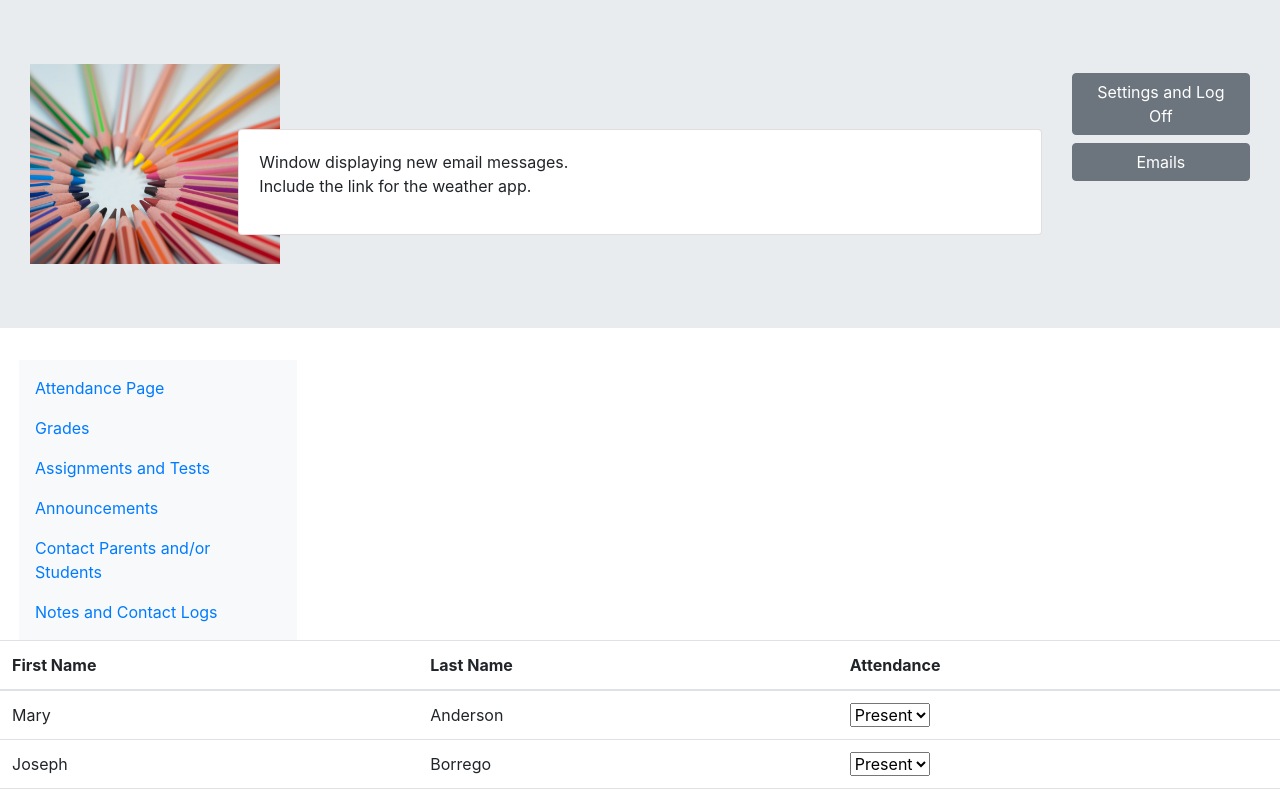
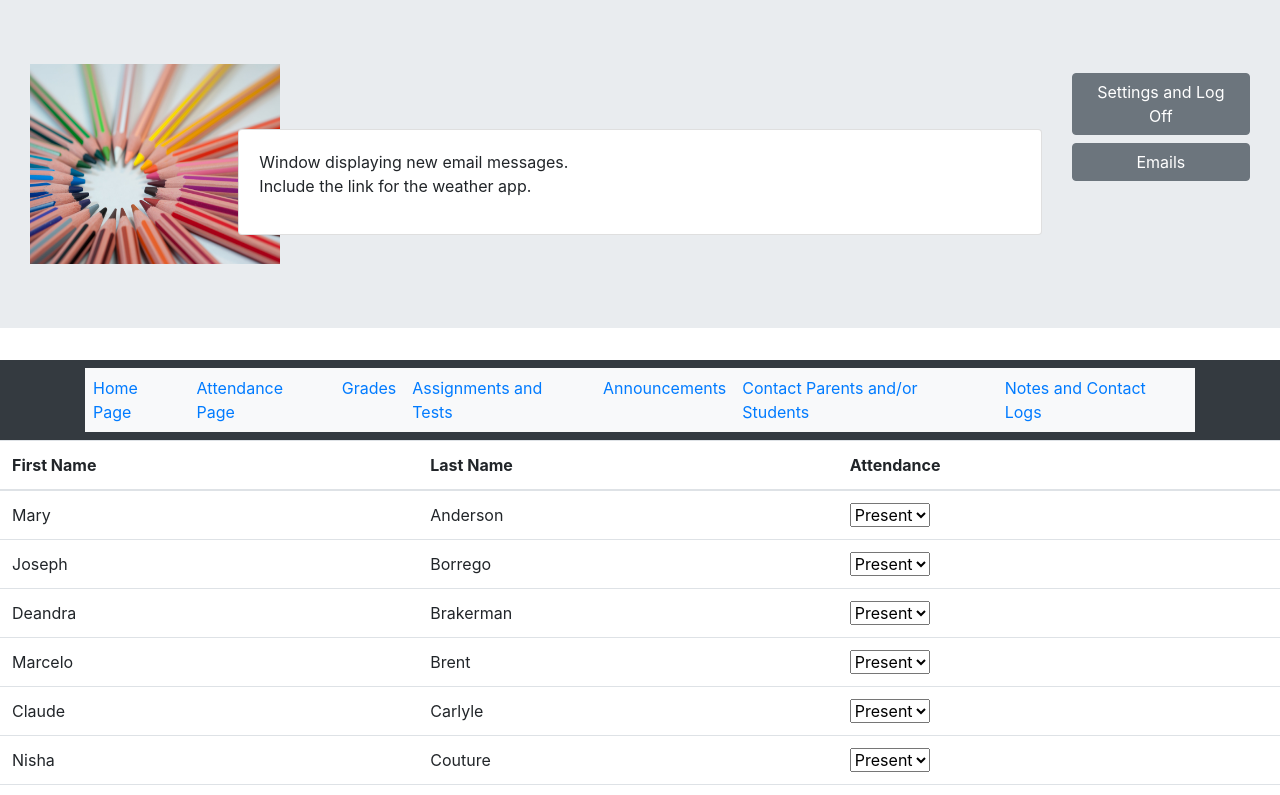
Before and after one commit to evangelinedrink/Portfolio_Project_React, a React (Create React App) app: page /attendance in a window 1280 px wide. Shown: the top 795 px of the page. Built offline with nearby package versions, Linux system fonts and the light colour scheme.

Commit message:
Calendar in home page

```diff
--- a/package.json
+++ b/package.json
@@ -8,6 +8,7 @@
     "@testing-library/user-event": "^12.1.10",
     "bootstrap": "4.5.2",
     "react": "^17.0.2",
+    "react-calendar": "^3.3.1",
     "react-dom": "^17.0.2",
     "react-popper": "1.3.6",
     "react-router-dom": "5.2.0",
--- a/src/App.js
+++ b/src/App.js
@@ -2,6 +2,7 @@ import React, {Component} from "react";
 import {Switch, Route, Redirect, BrowserRouter, withRouter} from "react-router-dom"; //Setups the brains of our router so it knows where to send users when they click on buttons on the website
 import Attendance from "./components/attendanceComponent.js";
 import NavbarJumbotron from "./components/NavbarJumbotronComponent.js"
+import ReactCalendar from "./components/HomeComponent.js"
 import './App.css';
 
 class App extends Component {
@@ -11,13 +12,14 @@ class App extends Component {
       <div>
         <NavbarJumbotron /> {/*Calls the NavbarJumbotron component. Navbar and Jumbotron will be shown on the web page.*/}
         <Switch> {/*This Switch component is like a Switch Statement in JavaScript. The Route components represent Case in the Switch statement. The Redirect component acts as a Default statement in a JavaScript Switch statement.*/}
+          <Route path="/home" component={ReactCalendar}/> {/*When the Attendance tab is clicked, the student roster and drop down menu to take attendance is shown.*/}
           <Route path="/attendance" component={Attendance}/> {/*When the Attendance tab is clicked, the student roster and drop down menu to take attendance is shown.*/}
           <Route path="/grades" />
           <Route path="/assignments"/>
           <Route path="/announcements"/>
           <Route path= "/email"/>
           <Route path="/notes"/>
-          <Redirect path="/home"/> { /*This Redirect component acts as a catch all, sort of like a Default statement in a JavaScript Switch statement.*/ }
+          <Redirect path="/home" component={ReactCalendar}/> { /*This Redirect component acts as a catch all, sort of like a Default statement in a JavaScript Switch statement.*/ }
         </Switch>
       </div>
       </BrowserRouter>
--- /dev/null
+++ b/src/components/HomeComponent.js
@@ -0,0 +1,25 @@
+import React, {Component, useState} from "react";
+import Calendar from "react-calendar";
+
+const ReactCalendar= () => {
+    //React Hooks
+    const [date, setDate] = useState(new Date()); //new Date will get the current date from the computer and it will be stored in the "date" variable.
+    //setDate is the function name and the value before it "date" is where the data will be stored.
+    const onChange= date => { //Variable is date that will be passed through this function
+        setDate(date)
+    };
+
+    return(
+        <div>
+            <Calendar showWeekNumbers
+            onChange={onChange} value={date} /*Using React Hooks, don't need the this keywork.*/
+            />
+            <p>The date selected is: {date.toString()}.</p> {/*See the value of the date below the calendar. Since the date is not in an array, we have to convert it into a string.*/}
+
+        </div>
+    );
+};
+
+
+
+export default ReactCalendar;
--- a/src/components/NavbarJumbotronComponent.js
+++ b/src/components/NavbarJumbotronComponent.js
@@ -2,7 +2,7 @@
 import React, {Component} from "react";
 import {Jumbotron, Navbar, NavbarBrand, NavBarToggler, Collapse, NavLink, Nav, NavItem, Button, Container, Card, CardText, CardBody} from "reactstrap";
 import Icon from "../iconPic.jpg";
-
+import ReactCalendar from "../components/HomeComponent.js";
 class NavbarJumbotron extends Component {
     render() {
         return(
@@ -34,9 +34,14 @@ class NavbarJumbotron extends Component {
               </Container>
             </Jumbotron>
 
-            <Container className="ml-1">
-              <Navbar color="light" className="col-3">
+            {/*<Container className="ml-1">*/}
+              <Navbar color="dark" sticky="top" expand="md"> {/*className="col-3" */}
+               <div className="container">
                 <Nav className="mr-auto" className="bg-light" navbar>
+                <NavItem>
+                    <NavLink href="/home">Home Page</NavLink>
+                  </NavItem>
+
                   <NavItem>
                     <NavLink href="/attendance">Attendance Page</NavLink>
                   </NavItem>
@@ -60,11 +65,12 @@ class NavbarJumbotron extends Component {
                   <NavItem>
                     <NavLink href="/notes">Notes and Contact Logs</NavLink>
                   </NavItem>
+
                 </Nav>
 
+                </div>
               </Navbar>
-
-            </Container>
+            {/*</Container>*/}
           </React.Fragment>
         );
       }
--- a/src/components/attendanceComponent.js
+++ b/src/components/attendanceComponent.js
@@ -13,7 +13,11 @@ class Attendance extends Component {
                 {id: "1", option: "Absent"},
                 {id:"2", option: "Late"},
             ],
-            value: [" "],
+            value: [
+                {FirstName: " "},
+                {LastName: " "},
+                {Attendance: " "},
+            ],
         };
     }
 
--- a/src/shared/Students.js
+++ b/src/shared/Students.js
@@ -1,4 +1,4 @@
-
+//Student last names are listed alphabetically. The code for this is below the STUDENTS array.
 export const STUDENTS = [
     {
         id: 0,
```
Also changed, not shown: 1 other file (tests, documents, lock files or other folders).
